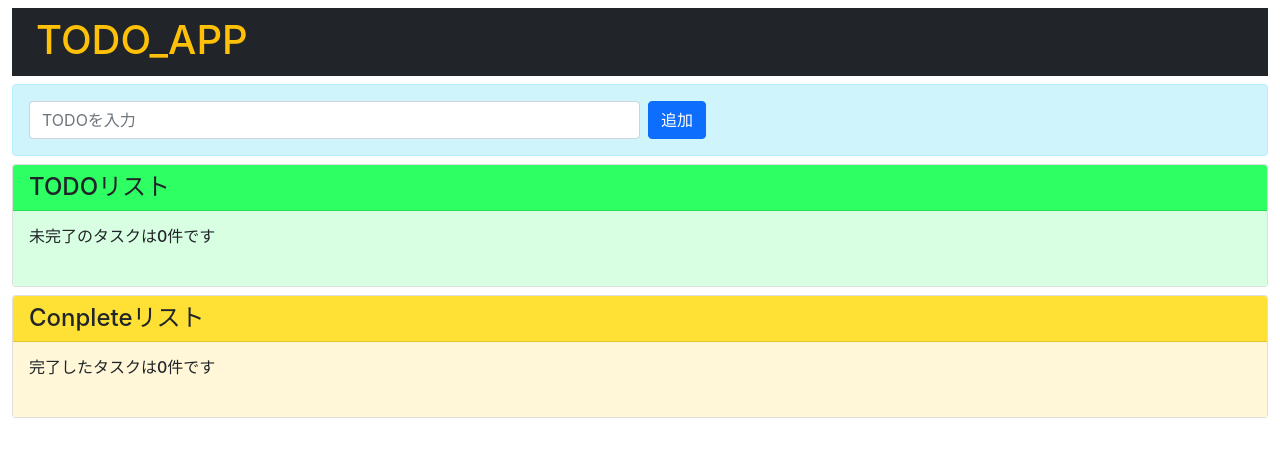
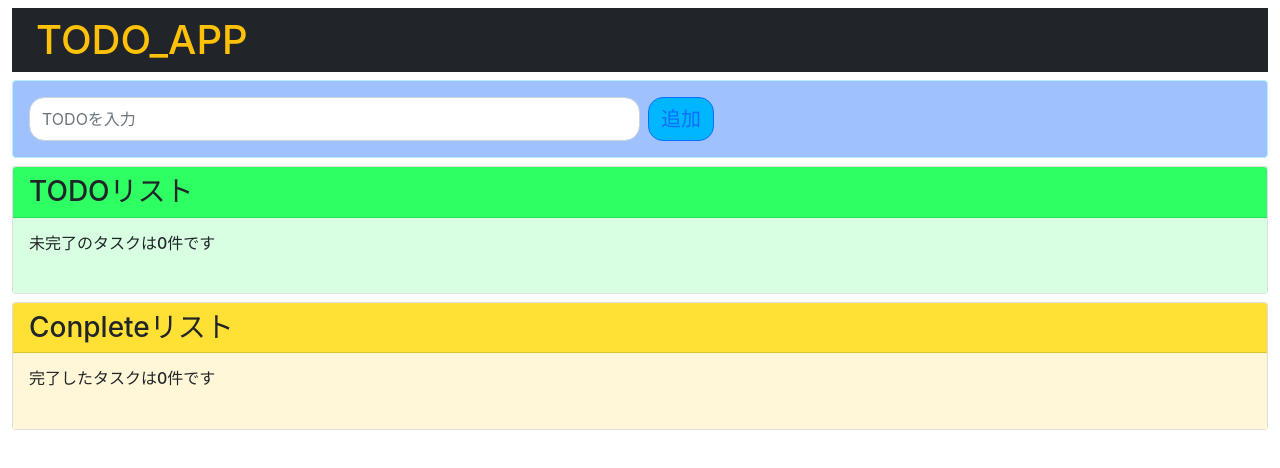
Before and after one commit to Atsushi0915/todolist_app, a React (Create React App) app: page / in a window 1280 px wide. Shown: the top 468 px of the page. Built offline with nearby package versions, Linux system fonts and the light colour scheme.

Commit message:
styledcomponent でcss修正

```diff
--- a/package.json
+++ b/package.json
@@ -8,8 +8,10 @@
     "@testing-library/user-event": "^13.5.0",
     "react": "^18.1.0",
     "react-dom": "^18.1.0",
+    "react-router-dom": "^6.3.0",
     "react-scripts": "5.0.1",
     "react-toastify": "^9.0.4",
+    "styled-components": "^5.3.5",
     "web-vitals": "^2.1.4"
   },
   "scripts": {
--- a/src/App.jsx
+++ b/src/App.jsx
@@ -1,32 +1,22 @@
-import React, { useContext, useEffect} from 'react'
+import React from "react";
+import { TodoApp } from "./TodoApp"
+import { FlashMessage } from "./components/FlashMessage/FlashMessage";
 
-import { InputTodo }  from './components/InputTodo/InputTodo'
-import { InconpleteTodo } from './components/Todos/InconpleteTodo'
-import { ConpleteTodo } from './components/Todos/ConpleteTodo'
-
-import { FlashContext } from './providers/FlashProvider';
-import { InconpleteTodoContext } from './providers/InconpleteTodoProvider';
-import { ConpleteTodoContext } from './providers/ConpleteTodoProvider';
+import { ConpleteTodoProvider } from "./providers/ConpleteTodoProvider";
+import { FlashProvider } from "./providers/FlashProvider";
+import { InconpleteTodoProvider } from "./providers/InconpleteTodoProvider";
 
 export const App = () => {
-  const { setFlashFlag } = useContext(FlashContext)
-  const { inconpleteTodos } = useContext(InconpleteTodoContext)
-  const { conpleteTodos } = useContext(ConpleteTodoContext)
-
-  useEffect(() => {
-    setFlashFlag('')
-  },[inconpleteTodos, conpleteTodos])
-
   return (
     <>
-      <div className="container-fluid">
-        <div className="bg-dark text-warning pt-2 pb-1 px-4 my-2 ">
-          <h1>TODO_APP</h1>
-        </div>
-        <InputTodo />
-        <InconpleteTodo />
-        <ConpleteTodo />
-      </div>
+      <FlashProvider>
+        <ConpleteTodoProvider>
+          <InconpleteTodoProvider>
+            <FlashMessage />
+            <TodoApp />
+          </InconpleteTodoProvider>
+        </ConpleteTodoProvider>
+      </FlashProvider>
     </>
   );
 }
--- /dev/null
+++ b/src/TodoApp.jsx
@@ -0,0 +1,46 @@
+import React, { useContext, useEffect} from 'react'
+import styled from 'styled-components';
+
+import { InputTodo }  from './components/InputTodo/InputTodo'
+import { InconpleteTodo } from './components/Todos/InconpleteTodo'
+import { ConpleteTodo } from './components/Todos/ConpleteTodo'
+
+import { FlashContext } from './providers/FlashProvider';
+import { InconpleteTodoContext } from './providers/InconpleteTodoProvider';
+import { ConpleteTodoContext } from './providers/ConpleteTodoProvider';
+
+
+export const TodoApp = () => {
+  const { setFlashFlag } = useContext(FlashContext)
+  const { inconpleteTodos } = useContext(InconpleteTodoContext)
+  const { conpleteTodos } = useContext(ConpleteTodoContext)
+
+  useEffect(() => {
+    setFlashFlag('')
+  },[inconpleteTodos, conpleteTodos])
+
+  return (
+    <>
+      <SContainerDiv className={BContainerDiv}>
+        <STopHeaderDiv className={BTopHeaderDiv}>
+          TODO_APP
+        </STopHeaderDiv>
+
+        <InputTodo />
+        <InconpleteTodo />
+        <ConpleteTodo />
+      </SContainerDiv>
+    </>
+  );
+}
+
+
+// ######## styled ################################################
+
+const BContainerDiv = 'container-fluid';
+const SContainerDiv = styled.div`
+`
+
+const BTopHeaderDiv = 'bg-dark text-warning h1 py-2 px-4 my-2';
+const STopHeaderDiv = styled.div`
+`
--- a/src/components/InputTodo/InputTodo.jsx
+++ b/src/components/InputTodo/InputTodo.jsx
@@ -1,4 +1,5 @@
 import React, { memo, useContext, useState } from 'react';
+import styled from 'styled-components';
 import { FlashContext } from '../../providers/FlashProvider';
 import { InconpleteTodoContext } from '../../providers/InconpleteTodoProvider';
 
@@ -28,18 +29,40 @@ export const InputTodo = memo(() => {
 
   return(
     <>
-      <div className="d-flex flex-row alert alert-info mb-2">
-        <input disabled={inconpleteTodos.length >= 5}
-               placeholder='TODOを入力'
-               value={todoText}
-               onChange={onChangeTodoText}
-               className="form-control w-50 pr-3" />
+      <SAddFormDiv className={BAddFormDiv}>
+        <SAddInput disabled={inconpleteTodos.length >= 5}
+                   placeholder='TODOを入力'
+                   value={todoText}
+                   onChange={onChangeTodoText}
+                   className={BAddInput} />
 
-        <button disabled={inconpleteTodos.length >= 5}
-                onClick={onClickAdd}
-                className="btn btn-primary mx-2">追加</button>
-      </div>
+        <SAddButton disabled={inconpleteTodos.length >= 5}
+                    onClick={onClickAdd}
+                    className={BAddButton} >
+            追加
+        </SAddButton>
+      </SAddFormDiv>
     </>
-
   )
 })
+
+// ######## styled ################################################
+
+const BAddFormDiv = "d-flex flex-row alert alert-info mb-2"
+const SAddFormDiv = styled.div`
+  background-color: #9fc2ff;
+`
+const BAddButton = "btn btn-outline-primary mx-2 "
+const SAddButton = styled.button`
+  font-size: 20px;
+  background-color: #00b7ff;
+  border-radius: 15px;
+  &:hover {
+    cursor: pointer;
+    background-color: #01ffe6;
+  }
+`
+const BAddInput = "form-control w-50 pr-3"
+const SAddInput = styled.input`
+  border-radius: 15px;
+`
--- a/src/components/TodoCard/TodoCard.jsx
+++ b/src/components/TodoCard/TodoCard.jsx
@@ -1,19 +1,53 @@
+import React from "react"
+import styled from "styled-components"
+
 export const TodoCard = (props) => {
   const { children,
-          cardHeadColor,
+          cardHeaderColor,
           cardBodyColor,
           cardTitle,
           cardMessage } = props
 
   return (
-    <div className="card my-2" >
-      <h4 className="card-header" style={{backgroundColor: cardHeadColor}}>{cardTitle}</h4>
-      <div className="card-body" style={{backgroundColor: cardBodyColor}}>
-        <h6 className="pb-2">{cardMessage}</h6>
-        <ul className="list-unstyled">
+    <SCardDiv className={BCardDiv} >
+      <SCardHeaderDiv cardHeaderColor={cardHeaderColor} className={BCardHeaderDiv} >
+        {cardTitle}
+      </SCardHeaderDiv>
+
+      <SCardBodyDiv cardBodyColor={cardBodyColor} className={BCardBodyDiv} >
+
+        <SCardMessageDiv className={BCradMessageDiv}>
+          {cardMessage}
+        </SCardMessageDiv>
+
+        <SCardListul className={BCardListUl}>
           {children}
-        </ul >
-      </div>
-    </div>
+        </SCardListul >
+
+      </SCardBodyDiv>
+    </SCardDiv>
   )
 }
+
+// ######## styled ################################################
+
+const BCardDiv = 'card my-2';
+const SCardDiv = styled.div`
+`
+
+const BCardHeaderDiv = 'card-header h3';
+const SCardHeaderDiv = styled.div`
+  background-color: ${props => props.cardHeaderColor};
+`
+
+const BCardBodyDiv = 'card-body';
+const SCardBodyDiv = styled.div`
+  background-color: ${props => props.cardBodyColor};
+`
+const BCradMessageDiv = 'pb-2 h6';
+const SCardMessageDiv = styled.div`
+`
+
+const BCardListUl = 'list-unstyled';
+const SCardListul = styled.ul`
+`
--- a/src/components/Todos/ConpleteTodo.jsx
+++ b/src/components/Todos/ConpleteTodo.jsx
@@ -1,4 +1,5 @@
 import React, { useContext } from "react";
+import styled from "styled-components";
 import { ConpleteTodoContext } from "../../providers/ConpleteTodoProvider";
 import { FlashContext } from "../../providers/FlashProvider";
 import { InconpleteTodoContext } from "../../providers/InconpleteTodoProvider";
@@ -36,24 +37,48 @@ export const ConpleteTodo = () => {
 
   return (
     <>
-      <TodoCard cardHeadColor={"#ffe135"}
+      <TodoCard cardHeaderColor={"#ffe135"}
                 cardBodyColor={"#fff7d8"}
                 cardTitle={'Conpleteリスト'}
                 cardMessage={`完了したタスクは${conpleteTodos.length}件です`}>
+
         {conpleteTodos.map((todo, index) => {
           return(
-            <div key={todo} className="d-flex flex-row flex-wrap border-top pt-3 align-items-center my-2">
+            <SListDiv key={todo} className={BListDiv}>
               <li >{index+1} : {todo}</li>
-              <button onClick={() => {onClickBack(index)}} className="btn-sm btn-outline-success mx-2">
+              <SBackButton onClick={() => {onClickBack(index)}} className={BBackButton}>
                 戻す
-              </button>
-              <button onClick={() => {onClickDelete(index)}} className="btn-sm btn-outline-danger mx-2">
+              </SBackButton>
+              <SDeleteButton onClick={() => {onClickDelete(index)}} className={BDeleteButton}>
                 削除
-              </button>
-            </div>
+              </SDeleteButton>
+            </SListDiv>
           )
         })}
       </TodoCard>
     </>
   )
 }
+
+// ######## styled ################################################
+
+const BListDiv = 'd-flex flex-row flex-wrap border-top pt-3 align-items-center my-2'
+const SListDiv = styled.div`
+
+`
+
+const BBackButton = 'btn-sm btn-outline-success mx-2'
+const SBackButton = styled.button`
+  border-radius: 10px;
+  background-color: #e0ffe2;
+  font-weight: bold;
+  font-size: 11px;
+`
+
+const BDeleteButton = 'btn-sm btn-outline-danger mx-2'
+const SDeleteButton = styled.button`
+  border-radius: 10px;
+  background-color: #ffe1e1;
+  font-weight: bold;
+  font-size: 11px;
+`
--- a/src/components/Todos/InconpleteTodo.jsx
+++ b/src/components/Todos/InconpleteTodo.jsx
@@ -1,4 +1,5 @@
 import React, { useContext, useEffect } from "react";
+import styled from "styled-components";
 import { ConpleteTodoContext } from "../../providers/ConpleteTodoProvider";
 import { FlashContext } from "../../providers/FlashProvider";
 import { InconpleteTodoContext } from "../../providers/InconpleteTodoProvider";
@@ -32,24 +33,50 @@ export const InconpleteTodo = () => {
 
   return (
     <>
-      <TodoCard cardHeadColor={"#2eff62"}
+      <TodoCard cardHeaderColor={"#2eff62"}
                 cardBodyColor={"#d8ffe2"}
                 cardTitle={'TODOリスト'}
                 cardMessage={`未完了のタスクは${inconpleteTodos.length}件です`} >
         {inconpleteTodos.map((todo,index)=>{
           return(
-            <div key={todo} className="d-flex flex-row flex-wrap border-top pt-3 align-items-center my-2">
+            <SListDiv key={todo} className={BListDiv}>
               <li >{index+1} : {todo}</li>
-              <button onClick={() => onClickConplete(index)} className="btn-sm btn-outline-info mx-3">
+              <SConpleteButton onClick={() => onClickConplete(index)} className={BConpleteButton}>
                 完了
-              </button>
-              <button onClick={() => onClickCancel(index)} className="btn-sm btn-outline-warning">
+              </SConpleteButton>
+              <SCancelButton onClick={() => onClickCancel(index)} className={BCancelButton}>
                 取消
-              </button>
-            </div>
+              </SCancelButton>
+            </SListDiv>
           )
         })}
       </TodoCard>
     </>
   )
 }
+
+
+// ######## styled ################################################
+
+const BListDiv = 'd-flex flex-row flex-wrap border-top pt-3 align-items-center my-2'
+const SListDiv = styled.div`
+
+`
+
+const BConpleteButton = 'btn-sm btn-outline-info text-primary mx-3'
+const SConpleteButton = styled.button`
+  border-radius: 10px;
+  background-color: #c6eeff;
+  font-weight: bold;
+  font-size: 11px;
+
+`
+
+const BCancelButton = 'btn-sm btn-outline-warning '
+const SCancelButton = styled.button`
+  border-radius: 10px;
+  font-weight: bold;
+  font-size: 11px;
+  color: #7c7a00;
+
+`
--- a/src/index.js
+++ b/src/index.js
@@ -3,24 +3,11 @@ import ReactDOM from 'react-dom/client';
 import './index.css';
 import { App } from './App';
 import reportWebVitals from './reportWebVitals';
-import { FlashMessage } from './components/FlashMessage/FlashMessage';
-
-import { FlashProvider } from './providers/FlashProvider';
-import { ConpleteTodoProvider } from './providers/ConpleteTodoProvider';
-import { InconpleteTodoProvider } from './providers/InconpleteTodoProvider';
 
 const root = ReactDOM.createRoot(document.getElementById('root'));
 root.render(
   <>
-    <FlashProvider>
-      <ConpleteTodoProvider>
-        <InconpleteTodoProvider>
-          <FlashMessage />
-          <App />
-          {console.log('aaa')}
-        </InconpleteTodoProvider>
-      </ConpleteTodoProvider>
-    </FlashProvider>
+    <App />
   </>
 );
 
```
Also changed, not shown: 1 other file (tests, documents, lock files or other folders).
